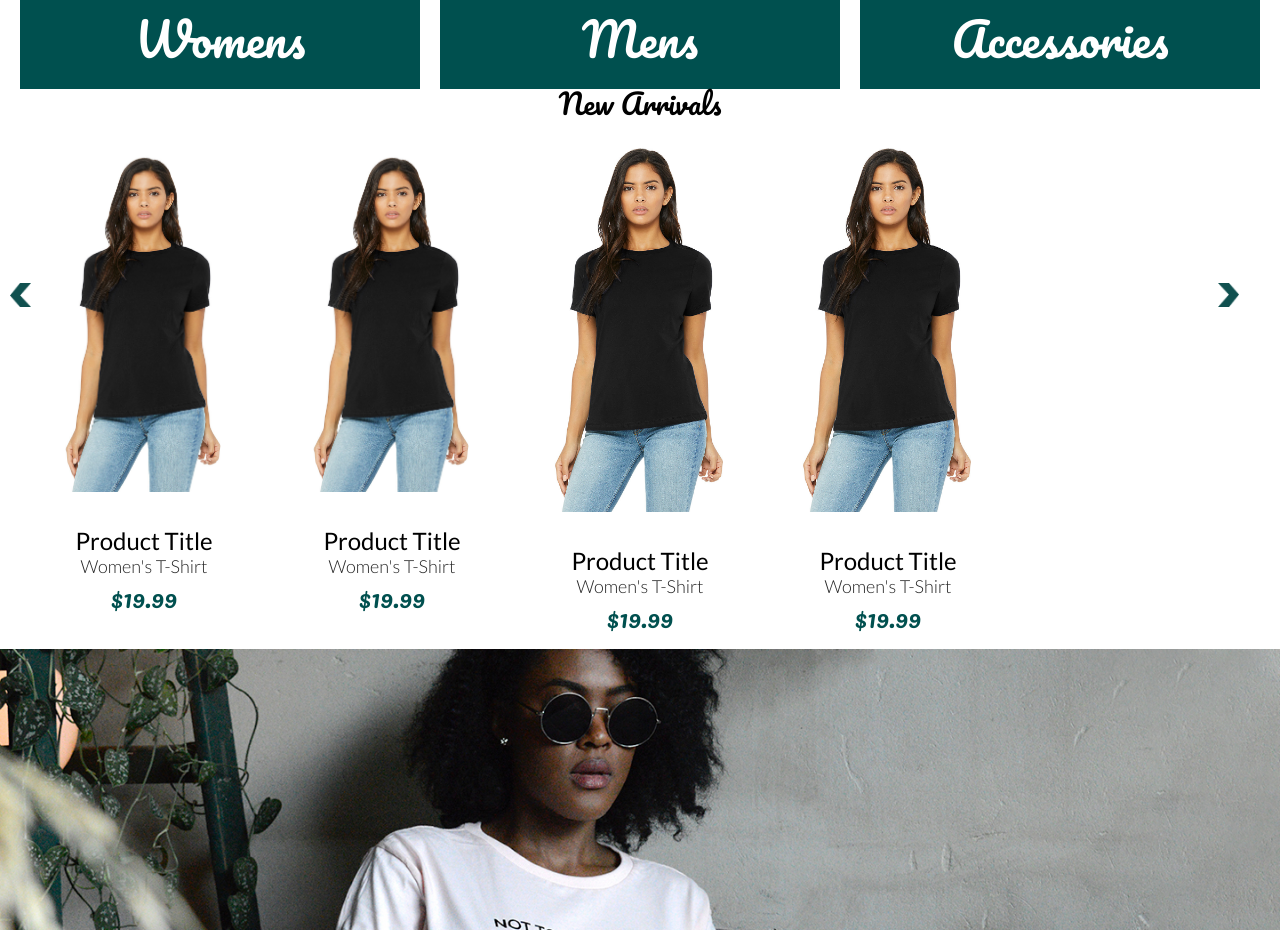
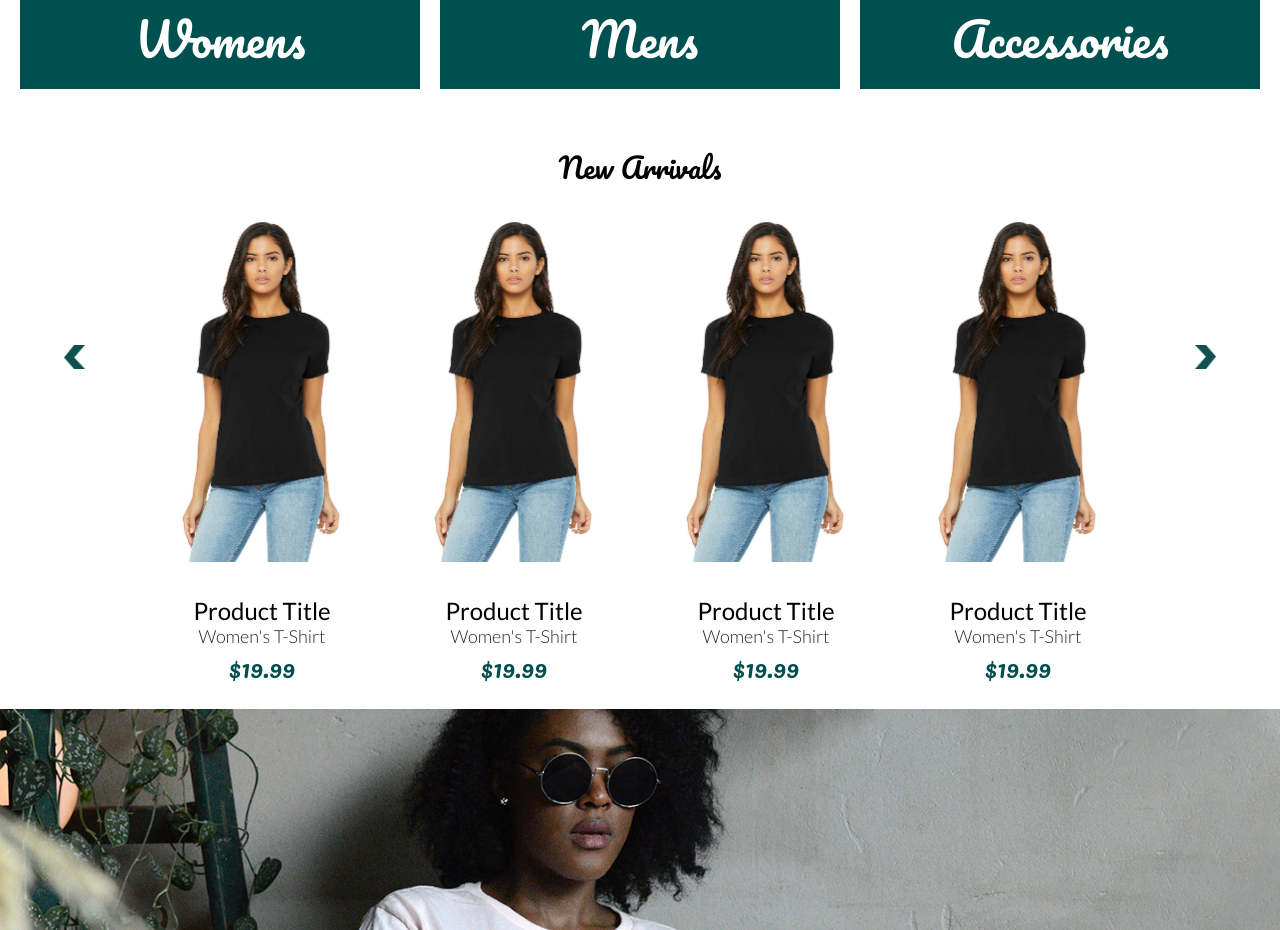
Before and after one commit to MichaelFKogan/dyode-website-mockup, a Vue app: page / in a window 1280 px wide. Shown: the part 1180-2110 px from the top of the page. Built offline with nearby package versions, Linux system fonts and the light colour scheme.

Commit message:
adjust featured collection icons and arrows on mobile and desktop

```diff
--- a/src/assets/styles/scss/custom.scss
+++ b/src/assets/styles/scss/custom.scss
@@ -367,9 +367,22 @@ li{
 
 @media only screen and (min-width: 769px){
 	.col-lg-3{
-		width:20%;
+		width:25%;
 	}
 
+	.featured-collection-wrapper{
+		margin-top:7%;
+	}
+
+	.slider-wrap{
+		width:80%;
+		margin:auto;
+	}
+
+.arrow-container{
+	width:90%;
+	right:5%;
+}
 
 
 }
--- a/src/components/Featured-collection.vue
+++ b/src/components/Featured-collection.vue
@@ -41,21 +41,25 @@
 			</div>
 
 				<div class="featured-collection-image-wrap col-lg-3 mobile-hide">
+					<div class="featured-inner-container">
 					<img class="featured-collection-image" :src="require('../assets/img/Product-Image-1.jpg')" />
 					<div class="product-info">
 						<div class="product-title">Product Title</div>
 						<div class="product-item">Women's T-Shirt</div>
 						<div class="price">$19.99</div>
 					</div>
+					</div>
 				</div>
 
 
 				<div class="featured-collection-image-wrap col-lg-3 mobile-hide">
+					<div class="featured-inner-container">
 					<img class="featured-collection-image" :src="require('../assets/img/Product-Image-1.jpg')" />
 					<div class="product-info">
 						<div class="product-title">Product Title</div>
 						<div class="product-item">Women's T-Shirt</div>
 						<div class="price">$19.99</div>
+					</div>
 					</div>
 				</div>
 			</div>
```
